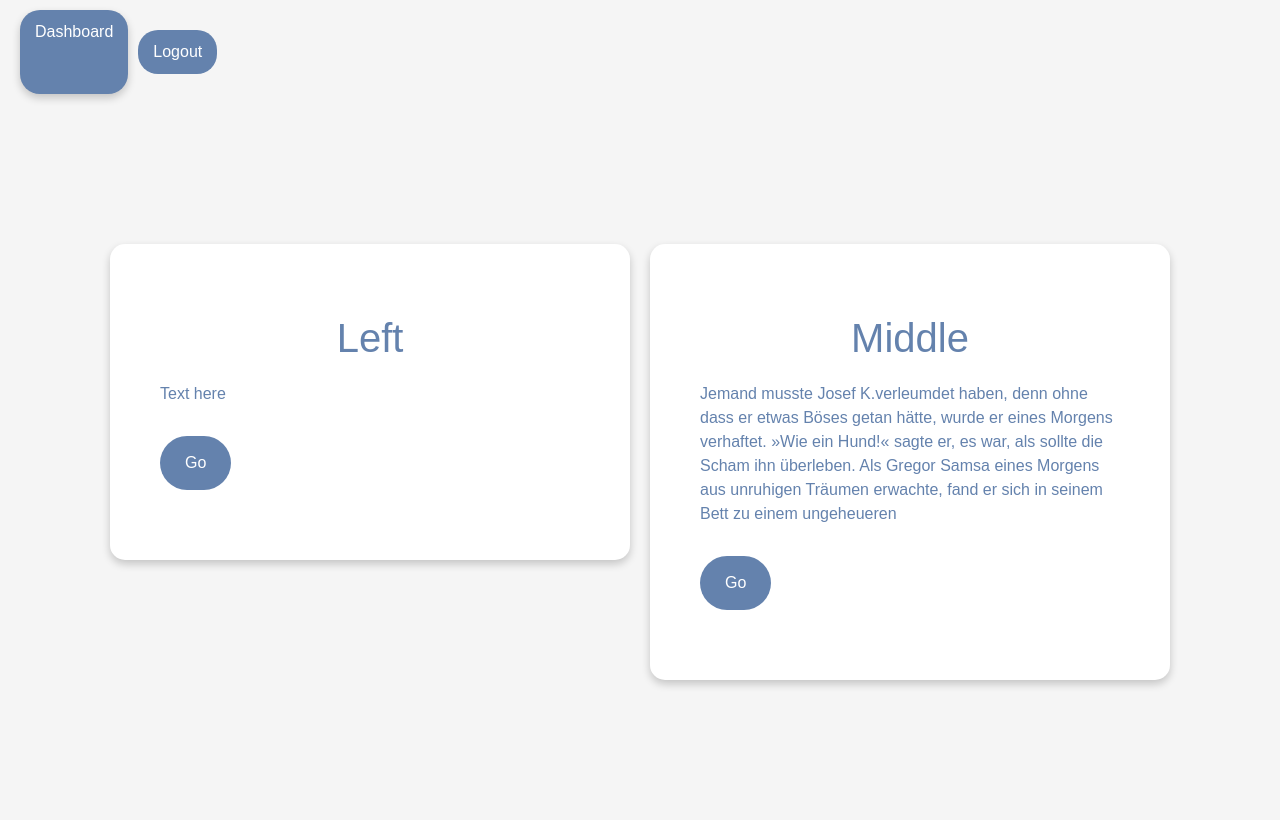
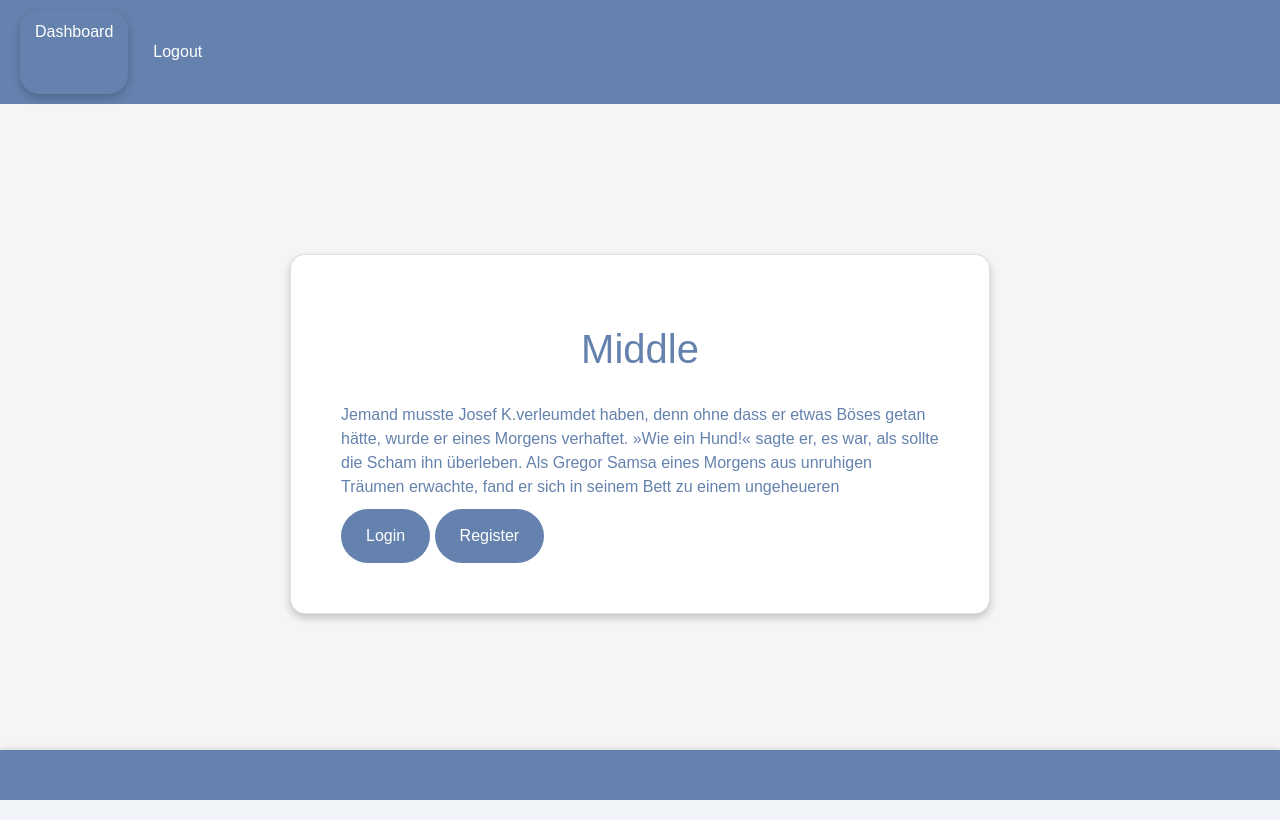
Before and after one commit to antoniofriesen/Dashify, a Django app: page / in a window 1280 px wide. Run offline with Django 5.2, Linux system fonts and the light colour scheme; a user stored in the database is signed in; some libraries are stand-ins or nearby versions.

Commit message:
css updated

```diff
--- a/dashify/static/css/style.css
+++ b/dashify/static/css/style.css
@@ -8,7 +8,7 @@ body {
     display: flex;
     justify-content: space-between;
     align-items: center;
-    /* background-color: #6482AD; */
+    background-color: #6482AD;
     padding: 10px 20px;
     box-shadow: 0 2px 5px rgba(0, 0, 0, 0);
 }
@@ -23,7 +23,7 @@ body {
 }
 
 .nav-link {
-    background-color: #6482AD;
+    /* background-color: #6482AD; */
     color: white;
     border: none;
     border-radius: 20px; /* Abgerundete Ecken */
@@ -38,22 +38,36 @@ body {
 }
 
 .container {
-    display: flex;
-    flex-direction: column; /* Für vertikale Anordnung */
-    align-items: flex-start; /* Links ausrichten */
-    justify-content: flex-start; /* Start der vertikalen Ausrichtung */
-    padding: 10px; /* Innenabstand */
+    display: flex; /* Flexbox aktivieren */
+    justify-content: space-between; /* Gleichmäßiger Abstand zwischen den Cards */
+    align-items: flex-start; /* Oben ausrichten */
+    margin: 50px auto; /* Abstand von 100px oben und zentriert */
+    width: 800px;
+    max-width: 1200px; /* Maximale Breite des Containers anpassen */
+    padding: 20px; /* Innenabstand */
 }
 
 .card {
     background-color: white;
     color: #6482AD;
-    border-radius: 10px;
-    padding: 20px;
-    margin: 10px 0;
-    width: 100%; /* Breite der Cards auf 100% des Containers */
+    border-radius: 15px;
+    padding: 50px;
+    margin: 10px; /* Margin zwischen den Cards */
+    width: calc(100%); /*  Breite der Cards (gleichmäßig auf 70% aufteilen) */
     text-align: left; /* Text in der Card linksbündig */
     box-shadow: 0 4px 8px rgba(0, 0, 0, 0.2); /* Schatteneffekt hinzufügen */
+}
+
+@media (max-width: 768px) {
+    .home-container {
+        flex-direction: column; /* Bei kleinen Bildschirmen vertikal anordnen */
+        align-items: center; /* Zentrieren */
+    }
+
+    .home-card {
+        width: 90%; /* Bei kleinen Bildschirmen 90% Breite */
+        margin: 10px 0; /* Margin oben und unten */
+    }
 }
 
 /* Zentrierte h1-Überschrift */
@@ -68,42 +82,8 @@ body {
     margin: 10px 0; /* Abstand oben und unten */
 }
 
-/* Spezifische Styles für die Home-Seite */
-.home-container {
-    display: flex; /* Flexbox aktivieren */
-    justify-content: space-between; /* Gleichmäßiger Abstand zwischen den Cards */
-    align-items: flex-start; /* Oben ausrichten */
-    margin: 100px auto; /* Abstand von 100px oben und zentriert */
-    max-width: 1200px; /* Maximale Breite des Containers anpassen */
-    padding: 20px; /* Innenabstand */
-}
-
-.home-card {
-    background-color: white;
-    color: #6482AD;
-    border-radius: 15px;
-    padding: 50px;
-    margin: 10px; /* Margin zwischen den Cards */
-    width: calc(100%); /* Breite der Cards (gleichmäßig auf 70% aufteilen) */
-    text-align: left; /* Text in der Card linksbündig */
-    box-shadow: 0 4px 8px rgba(0, 0, 0, 0.2); /* Schatteneffekt hinzufügen */
-}
-
-/* Responsive Design für die Home-Seite */
-@media (max-width: 768px) {
-    .home-container {
-        flex-direction: column; /* Bei kleinen Bildschirmen vertikal anordnen */
-        align-items: center; /* Zentrieren */
-    }
-
-    .home-card {
-        width: 90%; /* Bei kleinen Bildschirmen 90% Breite */
-        margin: 10px 0; /* Margin oben und unten */
-    }
-}
-
 .button {
-    background-color: #6482AD; /* Magenta-Farbton für den Hintergrund */
+    background-color: #6482AD;
     color: white; /* Weiße Schriftfarbe */
     border: none; /* Keine Rahmen */
     border-radius: 30px; /* Abgerundete Ecken */
@@ -118,7 +98,7 @@ body {
 
 /* Hover-Effekte für den Button */
 .button:hover {
-    background-color: #4f79af; /* Dunklerer Magenta-Farbton beim Hover */
+    background-color: #4f79af; /* Dunklerer beim Hover */
     transform: translateY(-2px); /* Leichte Anhebung beim Hover */
 }
 
@@ -152,3 +132,29 @@ body {
     width: 100%;
     max-width: 400px;
 }
+
+/* Footer Styling */
+footer {
+    position: fixed;
+    bottom: 0;
+    width: 100%;
+    height: 50px;
+    background-color: #6482AD;
+    color: white;
+    text-align: center;
+    padding: 10px 20px;
+    box-shadow: 0 -2px 5px rgba(0, 0, 0, 0.1); /* Leichter Schatten oben */
+    /* z-index: 999; Footer bleibt über anderen Inhalten */
+}
+
+footer a {
+    color: white;
+    text-decoration: none;
+    padding: 10px;
+    border-radius: 20px;
+    transition: background-color 0.3s;
+}
+
+footer a:hover {
+    background-color: #4f79af; /* Dunklere Farbe beim Hover */
+}
--- a/dashify/templates/home.html
+++ b/dashify/templates/home.html
@@ -5,25 +5,16 @@
 {% endblock title %}
 
 {% block content %}
-    <div class="home-container">
-        <div class="home-card">
-            <div>
-                <h1>Left</h1>
-            </div>
-            <div>
-                <p>Text here</p>
-            </div><div>
-                <button class="button">Go</button>
-            </div>
-        </div>
-        <div class="home-card">
+    <div class="container">
+        <div class="card">
             <div>
                 <h1>Middle</h1>
             </div>
             <div>
                 <p>Jemand musste Josef K.verleumdet haben, denn ohne dass er etwas Böses getan hätte, wurde er eines Morgens verhaftet. »Wie ein Hund!« sagte er, es war, als sollte die Scham ihn überleben. Als Gregor Samsa eines Morgens aus unruhigen Träumen erwachte, fand er sich in seinem Bett zu einem ungeheueren</p>
             </div><div>
-                <button class="button">Go</button>
+                <a href="{% url 'users:login' %}" class="button">Login</a>
+                <a href="{% url 'users:register' %}" class="button">Register</a>
             </div>
         </div>
     </div>
--- a/dashify/templates/layout.html
+++ b/dashify/templates/layout.html
@@ -25,8 +25,6 @@
                 </form>
             {% else %}
                 <a href="/" class="nav-link">Home</a>
-                <a href="{% url 'users:login' %}" class="nav-link">Login</a>
-                <a href="{% url 'users:register' %}" class="nav-link">Register</a>
             {% endif %}
         </div>
     </nav>
@@ -38,8 +36,9 @@
 
     </main>
     <footer>
-        {% block footer %}
-        {% endblock footer %}
+        <div class="container">
+            <p class="mb-0">© 2024 Dashify. All rights reserved.</p>
+        </div>
     </footer>
     <script src="https://code.jquery.com/jquery-3.5.1.slim.min.js"></script>
     <script src="https://cdn.jsdelivr.net/npm/@popperjs/core@2.9.2/dist/umd/popper.min.js"></script>
--- a/dashify/users/templates/users/login.html
+++ b/dashify/users/templates/users/login.html
@@ -6,8 +6,8 @@
 
 {% block content %}
     <div class="container">
-        <h1>Login</h1>
         <div class="card">
+            <h1>Login</h1>
             <form class = "form" action="/users/login/" method="POST">
                 {% csrf_token %}
                 {{ form }}
--- a/dashify/users/templates/users/register.html
+++ b/dashify/users/templates/users/register.html
@@ -6,8 +6,8 @@
 
 {% block content %}
     <div class="container">
-        <h1>Register</h1>
         <div class="card">
+            <h1>Register</h1>
             <form class = "form" action="/users/register/" method="POST">
                 {% csrf_token %}
                 {{ form }}
```
Also changed, not shown: dashify/templates/dashboard.html (+5 -5 lines), dashify/db.sqlite3.
